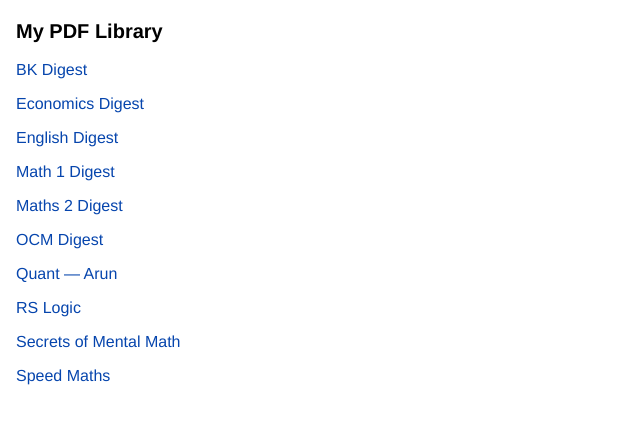
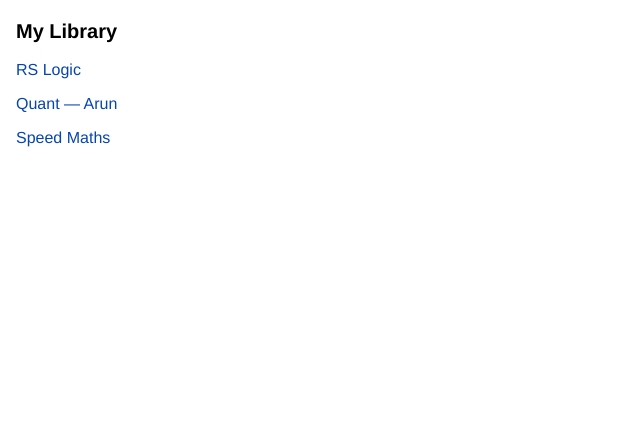
Before and after one commit to ammarrramlawalaaa/pdf-library, a plain HTML site: page index.html in a window 1280 px wide. Shown: the whole page, without its empty margins (0-640 px from the left). Drawn offline with Linux system fonts and the light colour scheme.

Commit message:
Update index.html

```diff
--- a/index.html
+++ b/index.html
@@ -2,30 +2,25 @@
 <html lang="en">
 <head>
   <meta charset="utf-8">
-  <title>My PDF Library</title>
+  <title>My Library</title>
   <meta name="viewport" content="width=device-width, initial-scale=1">
   <style>
-    body { font-family: Helvetica, Arial, sans-serif; margin:16px; line-height:1.5; }
-    h1 { font-size:20px; margin-bottom:12px; }
-    ul { list-style:none; padding:0; margin:0; }
-    li { margin:10px 0; }
-    a { text-decoration:none; color:#0645ad; }
-    a:hover { text-decoration:underline; }
+    body{font-family:Helvetica,Arial,sans-serif;margin:16px;line-height:1.5}
+    h1{font-size:20px;margin:0 0 12px}
+    ul{list-style:none;padding:0;margin:0}
+    li{margin:10px 0}
+    a{text-decoration:none;color:#0645ad}
+    a:hover{text-decoration:underline}
   </style>
 </head>
 <body>
-  <h1>My PDF Library</h1>
+  <h1>My Library</h1>
   <ul>
-    <li><a href="https://media.githubusercontent.com/media/ammarrramlawalaaa/pdf-library/main/bk-digest.pdf">BK Digest</a></li>
-    <li><a href="https://media.githubusercontent.com/media/ammarrramlawalaaa/pdf-library/main/eco-digest">Economics Digest</a></li>
-    <li><a href="https://media.githubusercontent.com/media/ammarrramlawalaaa/pdf-library/main/english-digest">English Digest</a></li>
-    <li><a href="https://media.githubusercontent.com/media/ammarrramlawalaaa/pdf-library/main/math-1-digest">Math 1 Digest</a></li>
-    <li><a href="https://media.githubusercontent.com/media/ammarrramlawalaaa/pdf-library/main/maths-2-digest">Maths 2 Digest</a></li>
-    <li><a href="https://media.githubusercontent.com/media/ammarrramlawalaaa/pdf-library/main/ocm-digest">OCM Digest</a></li>
-    <li><a href="https://media.githubusercontent.com/media/ammarrramlawalaaa/pdf-library/main/quant-arun">Quant — Arun</a></li>
-    <li><a href="https://media.githubusercontent.com/media/ammarrramlawalaaa/pdf-library/main/rs-logic">RS Logic</a></li>
-    <li><a href="https://media.githubusercontent.com/media/ammarrramlawalaaa/pdf-library/main/secrets-of-mental-math.pdf">Secrets of Mental Math</a></li>
-    <li><a href="https://media.githubusercontent.com/media/ammarrramlawalaaa/pdf-library/main/speedmaths.pdf">Speed Maths</a></li>
+    <!-- Link to reader.html with a PDF URL -->
+    <li><a href="reader.html?pdf=https://media.githubusercontent.com/media/ammarrramlawalaaa/pdf-library/main/rs-logic">RS Logic</a></li>
+    <li><a href="reader.html?pdf=https://media.githubusercontent.com/media/ammarrramlawalaaa/pdf-library/main/quant-arun">Quant — Arun</a></li>
+    <li><a href="reader.html?pdf=https://media.githubusercontent.com/media/ammarrramlawalaaa/pdf-library/main/speedmaths.pdf">Speed Maths</a></li>
+    <!-- add more as needed -->
   </ul>
 </body>
 </html>
```
